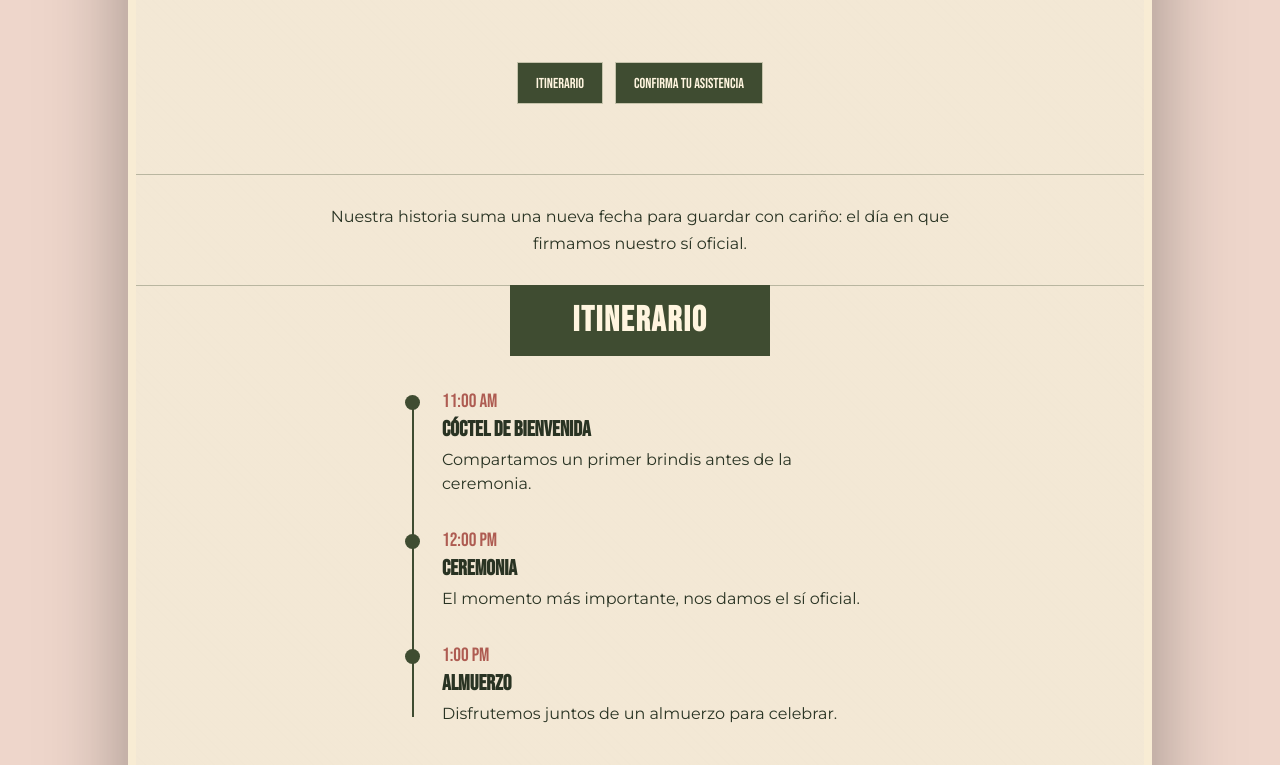
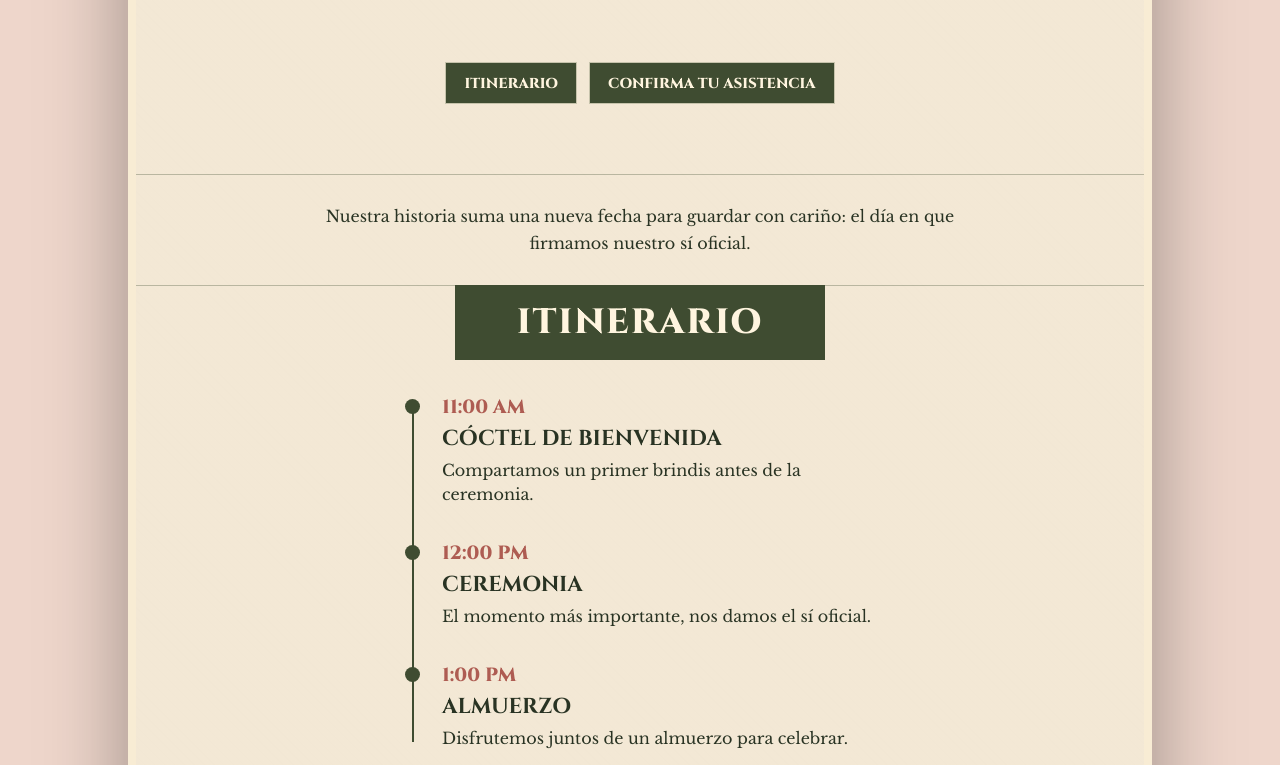
Before and after one commit to fuentesmarlon/wedding-invitation, a website: page civil/index.html in a window 1280 px wide. Shown: the part 1008-1773 px from the top of the page. Drawn offline with nearby package versions, Linux system fonts and the light colour scheme.

```diff
--- a/civil/index.html
+++ b/civil/index.html
@@ -6,7 +6,7 @@
   <title>Boda Civil | Isa & Marlon</title>
   <link rel="preconnect" href="https://fonts.googleapis.com">
   <link rel="preconnect" href="https://fonts.gstatic.com" crossorigin>
-  <link href="https://fonts.googleapis.com/css2?family=Bebas+Neue&family=Montserrat:wght@400;500;600;700&display=swap" rel="stylesheet">
+  <link href="https://fonts.googleapis.com/css2?family=Cinzel:wght@600;700;800&family=Libre+Baskerville:ital,wght@0,400;0,700;1,400&family=Parisienne&display=swap" rel="stylesheet">
   <link rel="stylesheet" href="/civil/style.css">
 </head>
 <body>
--- a/civil/style.css
+++ b/civil/style.css
@@ -6,8 +6,6 @@
   --gold: #b58a4a;
   --rose: #ae5c52;
   --cream: #fff5df;
-  --display-font: "Bebas Neue", Impact, sans-serif;
-  --body-font: "Montserrat", Arial, sans-serif;
 }
 
 * {
@@ -22,9 +20,7 @@
   margin: 0;
   color: var(--ink);
   background: #EED6CB;
-  font-family: var(--body-font);
-  font-weight: 400;
-  letter-spacing: 0;
+  font-family: "Libre Baskerville", Georgia, serif;
 }
 
 body::before {
@@ -59,9 +55,9 @@
   justify-content: center;
   gap: 12px;
   width: 100%;
-  font-family: var(--display-font);
+  font-family: "Cinzel", serif;
   font-size: clamp(.72rem, 1.45vw, .9rem);
-  font-weight: 400;
+  font-weight: 800;
   text-transform: uppercase;
 }
 
@@ -112,7 +108,7 @@
 .itinerary h2,
 .info-grid h2,
 .rsvp h2 {
-  font-family: var(--display-font);
+  font-family: "Cinzel", serif;
   font-weight: 800;
   text-transform: uppercase;
 }
@@ -127,6 +123,7 @@
 .hero-title h1 {
   margin: 0;
   color: var(--green);
+  font-family: "Cinzel", serif;
   font-size: clamp(4rem, 12vw, 8.6rem);
   line-height: .84;
   text-transform: uppercase;
@@ -166,7 +163,7 @@
 
 .invitation {
   font-style: italic;
-  font-weight: 400;
+  font-weight: 700;
 }
 
 .story {
@@ -239,14 +236,14 @@
 
 .timeline-list time {
   color: var(--rose);
-  font-family: var(--display-font);
+  font-family: "Cinzel", serif;
   font-size: 1.2rem;
-  font-weight: 400;
+  font-weight: 800;
 }
 
 .timeline-list h3 {
   margin: 4px 0 6px;
-  font-family: var(--display-font);
+  font-family: "Cinzel", serif;
   font-size: 1.35rem;
   text-transform: uppercase;
 }
@@ -296,7 +293,7 @@
   color: var(--cream);
   background: var(--green);
   border: 0;
-  font-family: var(--display-font);
+  font-family: "Cinzel", serif;
   font-weight: 800;
   text-transform: uppercase;
   cursor: pointer;
@@ -390,7 +387,7 @@
 
 .rsvp-form h2 {
   margin: 0;
-  font-family: var(--display-font);
+  font-family: "Cinzel", serif;
   text-align: center;
   text-transform: uppercase;
 }
```
